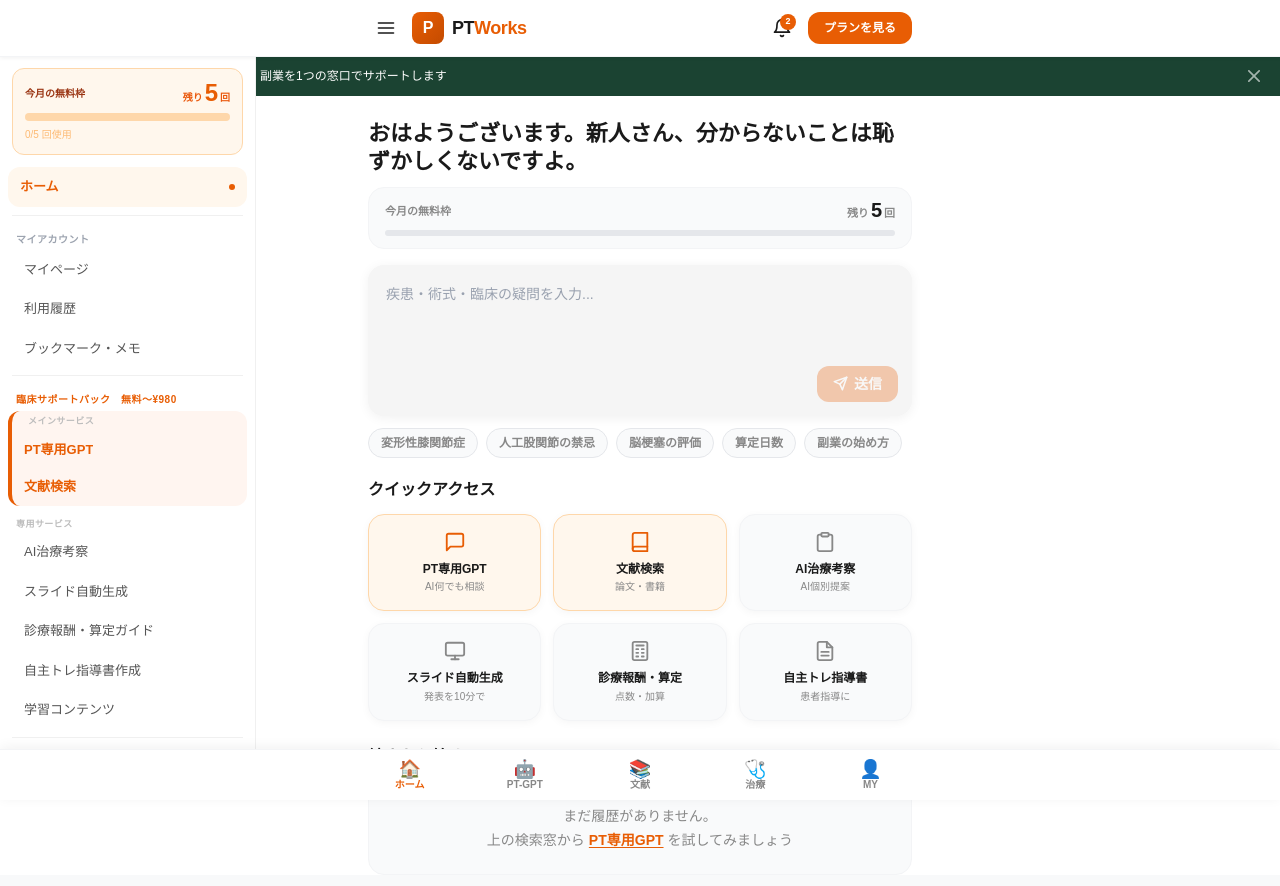
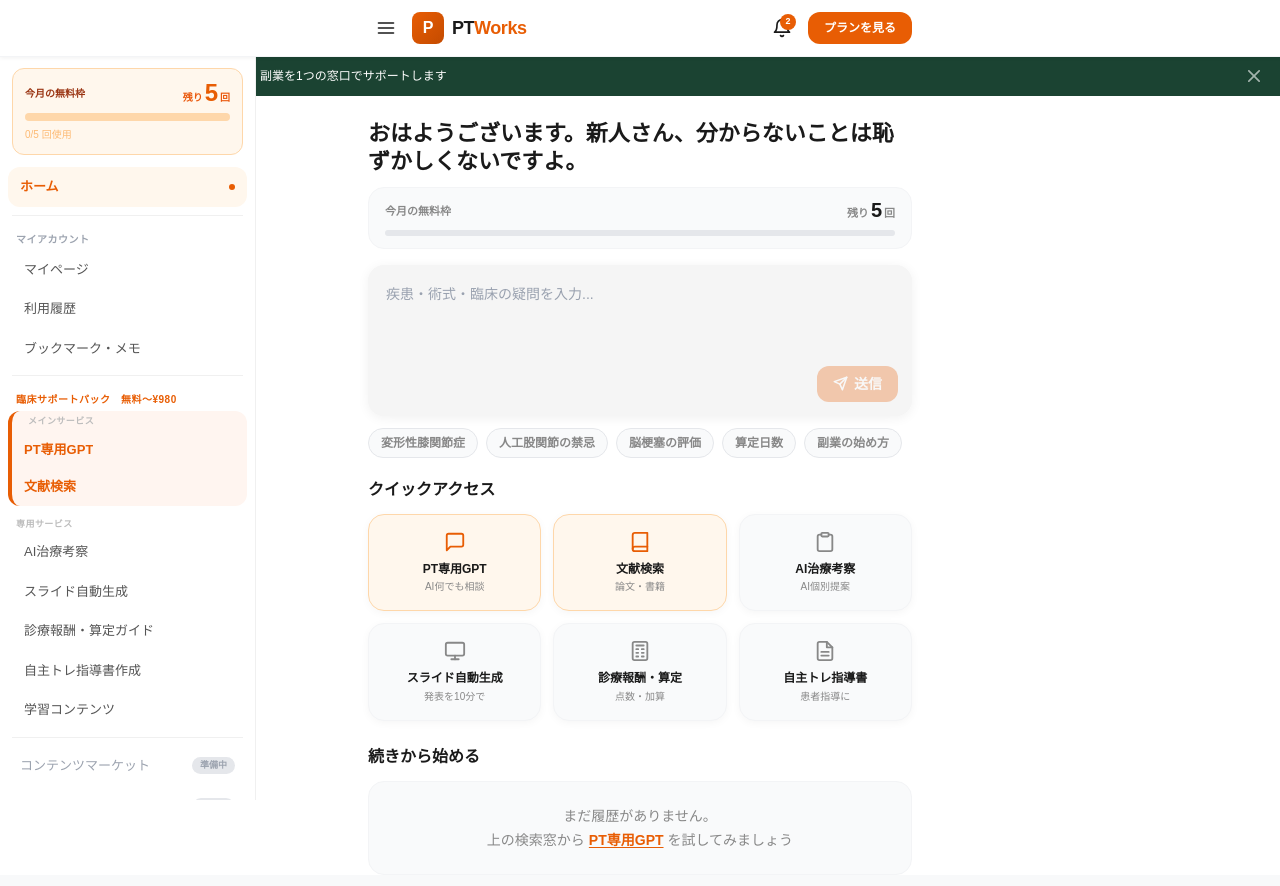
Before and after one commit to ptworks-mitsuki/ptworks-app, a Next.js app: page / in a window 1280 px wide. Shown: the top 886 px of the page. Built offline with nearby package versions, Linux system fonts and the light colour scheme.

Commit message:
ホーム 下部ナビゲーションバーを削除

```diff
--- a/app/page.tsx
+++ b/app/page.tsx
@@ -1,7 +1,7 @@
 "use client";
 
 import { useState, useEffect, useRef } from "react";
-import { useRouter, usePathname } from "next/navigation";
+import { useRouter } from "next/navigation";
 import { Sidebar } from "@/components/Sidebar";
 import { useFreeQuota } from "@/hooks/useFreeQuota";
 
@@ -29,13 +29,6 @@
   { id: "homeex",    label: "自主トレ指導書",     sub: "患者指導に",   href: "/stage1/homeexercise", icon: <IconSheet />,     main: false },
 ];
 
-const BOTTOM_TABS = [
-  { label: "ホーム",  emoji: "🏠", href: "/"                  },
-  { label: "PT-GPT", emoji: "🤖", href: "/pt-gpt"            },
-  { label: "文献",    emoji: "📚", href: "/stage1/literature" },
-  { label: "治療",    emoji: "🩺", href: "/stage1/treatment"  },
-  { label: "MY",      emoji: "👤", href: "/mypage"            },
-];
 
 // ─── アイコン ─────────────────────────────────────────────────────────────
 
@@ -252,8 +245,7 @@
 interface SavedPlan  { id: string; name: string; disease: string; savedAt: number; }
 
 export default function HomePage() {
-  const router   = useRouter();
-  const pathname = usePathname();
+  const router = useRouter();
   const { used, total, remaining, isExhausted, percentage } = useFreeQuota();
 
   const [sidebarOpen,  setSidebarOpen]  = useState(false);
@@ -586,29 +578,6 @@
 
       </div>{/* /max-w-xl */}
 
-      {/* ⑦ 下部ナビゲーションバー */}
-      <nav className="fixed bottom-0 left-0 right-0 z-40 bg-white border-t"
-        style={{ borderColor: "#F3F4F6", boxShadow: "0 -2px 12px rgba(0,0,0,0.06)" }}>
-        <div className="flex max-w-xl mx-auto">
-          {BOTTOM_TABS.map(tab => {
-            const isActive = tab.href ? pathname === tab.href : false;
-            return (
-              <button
-                key={tab.label}
-                onClick={() => router.push(tab.href)}
-                className="flex-1 flex flex-col items-center justify-center py-2.5 gap-0.5 transition-colors"
-                style={{ color: isActive ? "#E85D04" : "#888", background: "none", border: "none", cursor: "pointer" }}
-              >
-                <span className="text-lg leading-none">{tab.emoji}</span>
-                <span className="text-[10px] font-semibold leading-none"
-                  style={{ color: isActive ? "#E85D04" : "#888" }}>
-                  {tab.label}
-                </span>
-              </button>
-            );
-          })}
-        </div>
-      </nav>
 
     </div>
   );
```
